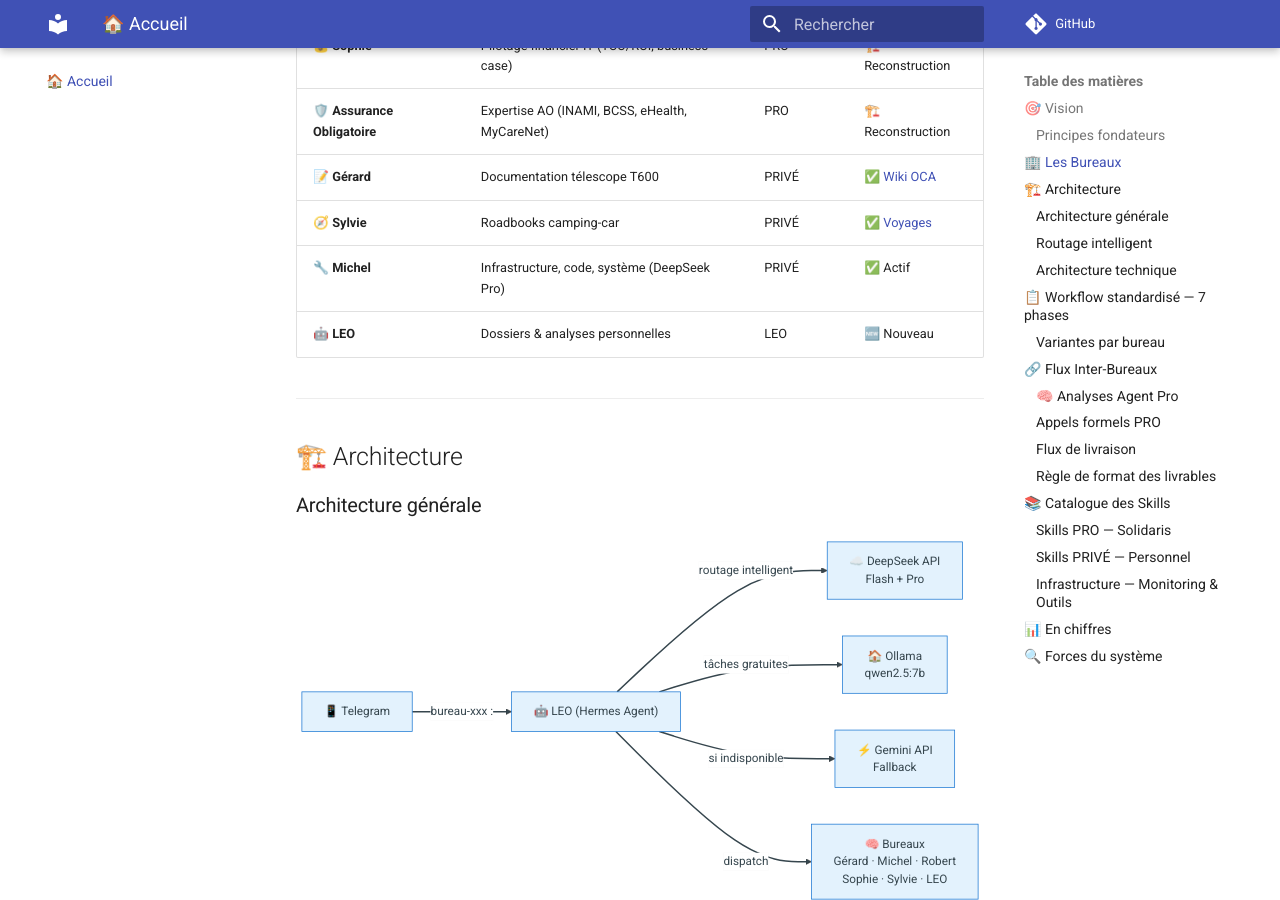
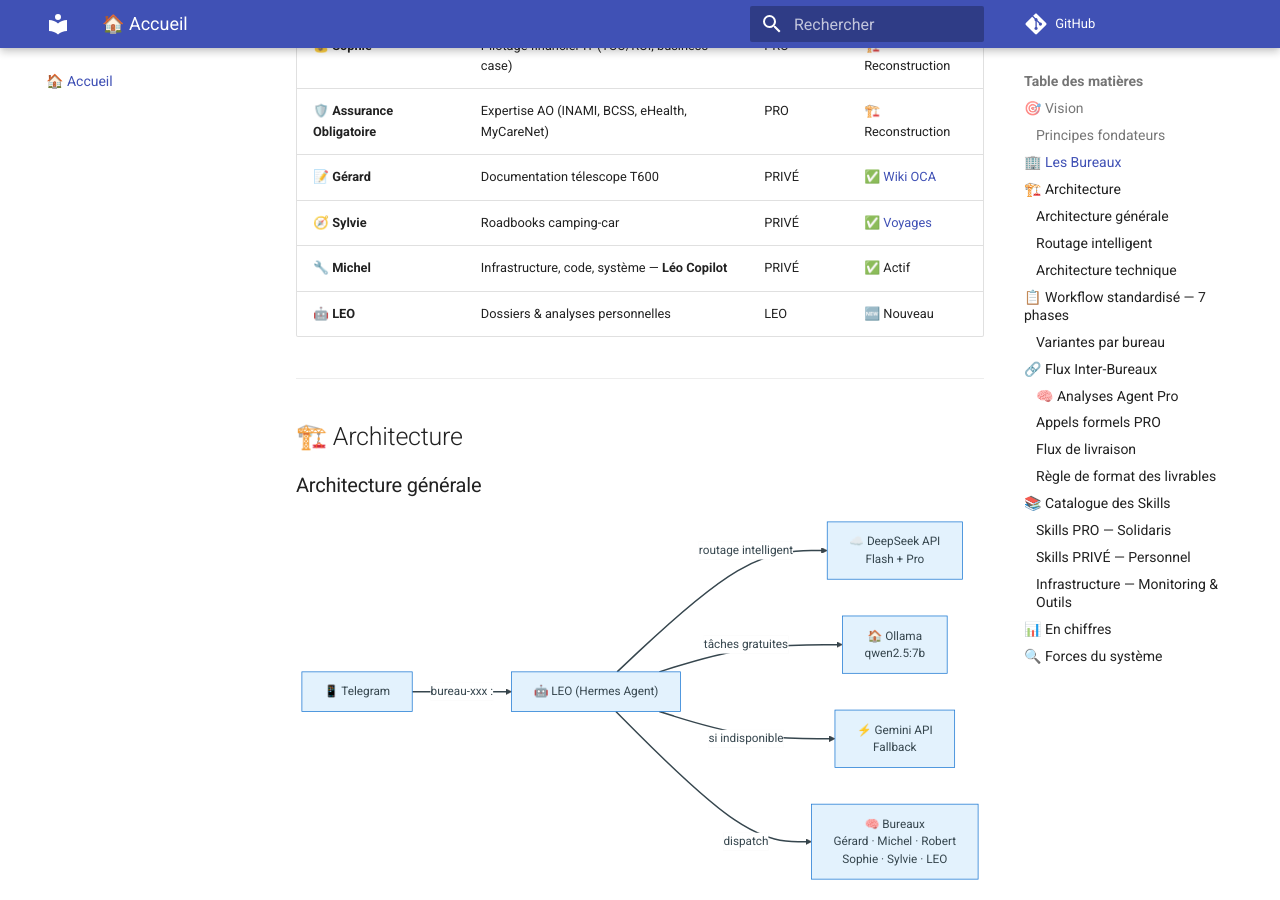
Before and after one commit to christophedanhier-hash/BAVI_LEO, an MkDocs documentation site: the page built from docs/index.md, in a window 1280 px wide and 900 px high, scrolled down 966 px. Built offline with MkDocs 1.6.1 and Material for MkDocs 9.7.7, drawn with Linux system fonts in a browser that asks for light colours; comment, search, counter and statistics services are not loaded; some of the changed text lies outside the part shown.

Commit message:
📝 Accueil BAVI — Michel = Léo Copilot

```diff
--- a/docs/index.md
+++ b/docs/index.md
@@ -28,7 +28,7 @@ BAVI LEO (Bureaux Agentiques Virtuels) est né du constat que les IA généralis
 | 🛡️ **Assurance Obligatoire** | Expertise AO (INAMI, BCSS, eHealth, MyCareNet) | PRO | 🏗️ Reconstruction |
 | 📝 **Gérard** | Documentation télescope T600 | PRIVÉ | ✅ [Wiki OCA](https://christophedanhier-hash.github.io/wiki-oca/t600/) |
 | 🧭 **Sylvie** | Roadbooks camping-car | PRIVÉ | ✅ [Voyages](https://christophedanhier-hash.github.io/voyages-wiki/) |
-| 🔧 **Michel** | Infrastructure, code, système (DeepSeek Pro) | PRIVÉ | ✅ Actif |
+| 🔧 **Michel** | Infrastructure, code, système — **Léo Copilot** | PRIVÉ | ✅ Actif |
 | 🤖 **LEO** | Dossiers & analyses personnelles | LEO | 🆕 Nouveau |
 
 ---
@@ -100,7 +100,7 @@ Tous les bureaux suivent le même squelette :
 | 🛡️ AO | Workflow raccourci ①→③→⑥ (expert unique transverse) |
 | 📝 Gérard | Croisement obligatoire Hardware ↔ Firmware |
 | 🧭 Sylvie | Cartographie OSM en parallèle de l'itinéraire |
-| 🔧 Michel | Sous-agent DeepSeek Pro pour tâches lourdes |
+| 🔧 **Michel** | Léo Copilot — Sous-agent DeepSeek Pro pour tâches lourdes |
 | 🤖 LEO | Cron-driven (collecte → analyse → livrable) |
 
 ---
@@ -185,7 +185,7 @@ flowchart LR
 |-------|--------|-----------|:-----:|
 | `bureau-gerard` | 📝 Gérard | Documentation T600, 6 agents + 2 supports | 2.0 |
 | `bureau-sylvie` | 🧭 Sylvie | Voyages camping-car, 3 experts, carto OSM | 2.0 |
-| `bureau-michel` | 🔧 Michel | Infrastructure, code, système, DeepSeek Pro | ✅ Actif |
+| `bureau-michel` | 🔧 Michel | Léo Copilot — Infrastructure, code, système, DeepSeek Pro | ✅ Actif |
 | `bureau-leo` | 🤖 LEO | Dossiers & analyses personnelles | 🆕 Nouveau |
 
 ### Infrastructure — Monitoring & Outils
```
